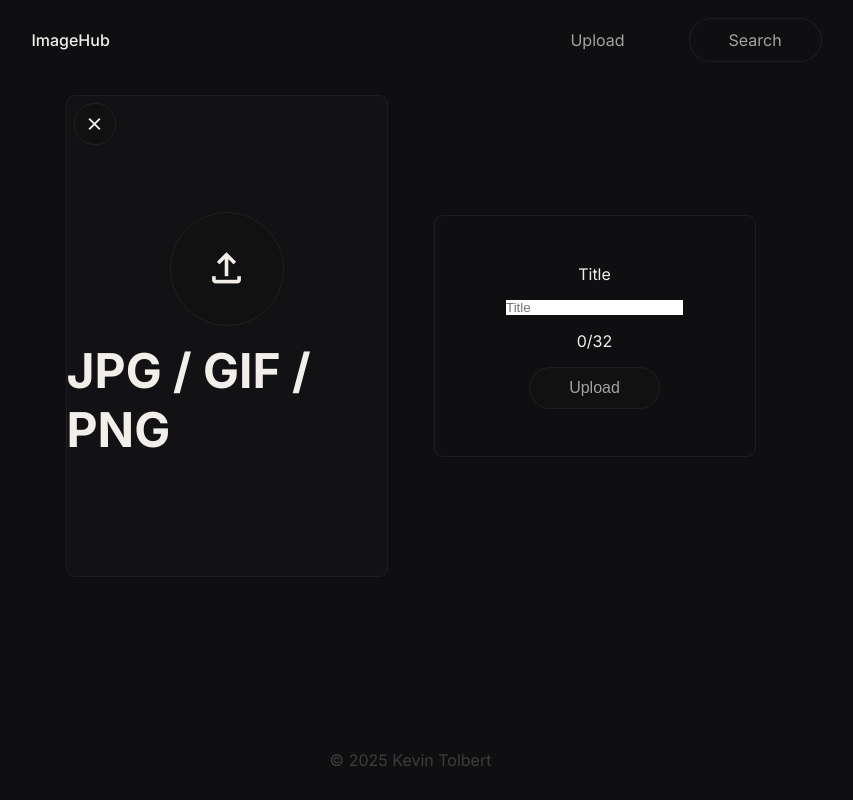
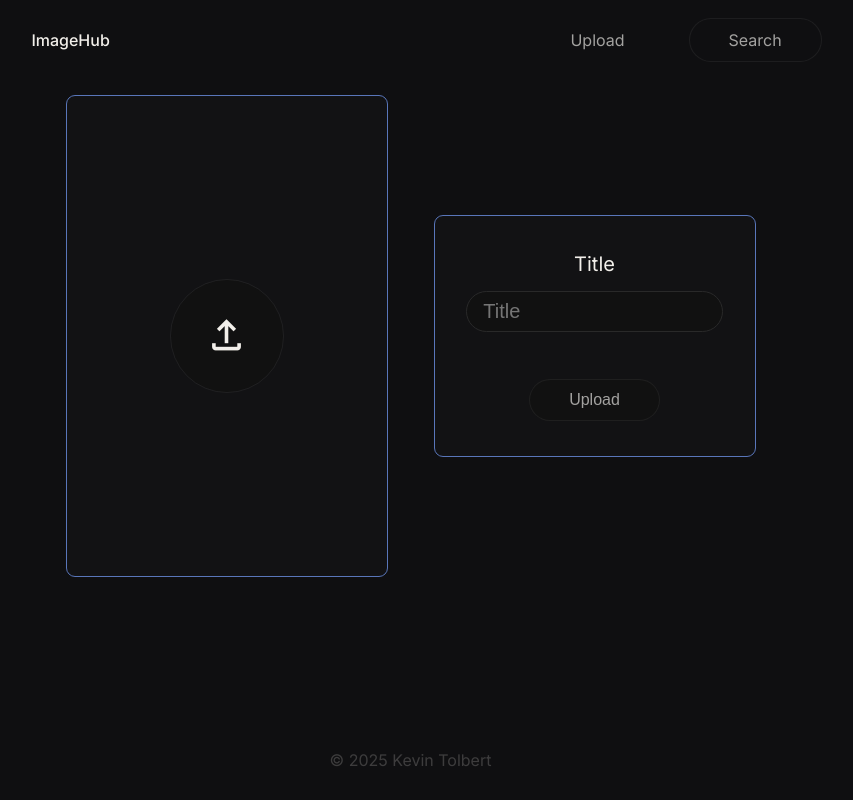
Before and after one commit to asinthelol/imagehub, a Next.js app in the folder frontend/: page /upload in a window 1280 px wide. Shown: the whole page, without its empty margins (222-1075 px from the left). Built offline with nearby package versions, Linux system fonts and the light colour scheme.

Commit message:
Image preview is visible before upload
Same as title.
- Added styles to upload-data-container.
- Validation doesn't exist anymore for I give up.

```diff
--- a/frontend/src/app/search/components/search-bar/searchbar.module.scss
+++ b/frontend/src/app/search/components/search-bar/searchbar.module.scss
@@ -12,7 +12,7 @@
 
   border-radius: 2rem;
 
-  background-color: $color-secondary-light;
+  background-color: $color-secondary;
 
   outline: solid thin color.scale($color-secondary, $lightness: 10%);
 
--- a/frontend/src/app/upload/components/upload-data/UploadData.tsx
+++ b/frontend/src/app/upload/components/upload-data/UploadData.tsx
@@ -1,3 +1,5 @@
+"use client";
+import { useState } from "react";
 import uploadImage from "../../lib/uploadImage";
 
 import styles from "./uploaddata.module.scss";
@@ -10,13 +12,21 @@ export default function UploadData({
   textRef: React.RefObject<HTMLInputElement>;
   fileRef: React.RefObject<HTMLInputElement>;
 }) {
+  const [hasText, setHasText] = useState(false);
+
+    const handleTextChange = (event: React.ChangeEvent<HTMLInputElement>) => {
+      if (event.target.value.length > 0) {
+        setHasText(true);
+      } else {
+        setHasText(false);
+      }
+    };
   return (
-    <section id={styles["upload-data-container"]}>
+    <section className={`${!hasText ? styles["required"] : ""}`} id={styles["upload-data-container"]}>
         <form id={styles["upload-form"]} onSubmit={(e) => uploadImage(e, textRef, fileRef)}>
 
           <label htmlFor="title">Title</label>
-          <input ref={textRef} id={styles["title-input"]} type="text" name="title" placeholder="Title" required />
-          <span id={styles.counter}>0/32</span>
+          <input ref={textRef} id={styles["title-input"]} type="text" name="title" placeholder="Title" onChange={handleTextChange} required />
 
           <Button text="Upload" href="" style="" type="submit" />
         </form>
--- a/frontend/src/app/upload/components/upload-data/uploaddata.module.scss
+++ b/frontend/src/app/upload/components/upload-data/uploaddata.module.scss
@@ -1,5 +1,6 @@
 @use "../../../styles/mixins.scss" as *;
 @use "../../../styles/variables.scss" as *;
+@use "sass:color";
 
 #upload-data-container {
   @include flex(center, center, column);
@@ -14,16 +15,37 @@
 
   transition: outline-color $transition-duration ease-in-out;
 
+  background-color: $foreground-color;
+
   #upload-form {
     @include flex(center, center, column);
     row-gap: 1rem;
+    width: 100%;
 
-    #counter {
-      color: $text-color;
+    label {
+      font-size: 1.25rem;
+    }
+
+    #title-input {
+      flex: 1;
+
+    font-size: 1.25rem;
+    color: $text-color;
+
+    width: 80%;
+    border-radius: 2rem;
+
+    border: none;
+    padding: 0.5rem 1rem;
+    margin-bottom: 2rem;
+    outline: solid thin color.scale($color-secondary, $lightness: 10%);
+
+    background-color: $color-secondary;
+
     }
   }
 }
 
-.required {
-  outline-color: red !important;
+.required { /* The first color in $color-primary gradient */
+  outline-color: #5976BA !important;
 }
--- a/frontend/src/app/upload/components/upload-file/UploadFile.tsx
+++ b/frontend/src/app/upload/components/upload-file/UploadFile.tsx
@@ -1,23 +1,41 @@
-import validateInput from "../../lib/validateInput";
-
+"use client";
+import { useState } from "react";
 import styles from "./uploadfile.module.scss";
 import "../../../styles/icons.scss";
 
-export default function UploadFile({fileRef}: {fileRef: React.RefObject<HTMLInputElement>}) {
+export default function UploadFile({ fileRef }: { fileRef: React.RefObject<HTMLInputElement> }) {
+  const [filePreview, setFilePreview] = useState<string | null>(null);
+
+  const handleFileChange = (event: React.ChangeEvent<HTMLInputElement>) => {
+    if (event.target.files && event.target.files.length > 0) {
+      const file = event.target.files[0];
+      setFilePreview(URL.createObjectURL(file));
+    }
+  };
+
+  const handleClearFile = () => {
+    setFilePreview(null);
+    if (fileRef.current) {
+      fileRef.current.value = "";
+    }
+  };
 
   return (
-    <section id={styles["upload-container"]}>
-        {/* These button is different from the <a> buttons before. */}
-        <button className={"material-symbols-outlined"} id={styles["upload-icon"]} onClick={() => fileRef.current.click()}>
+    <section className={filePreview ? "" : styles["required"]} id={styles["upload-container"]}>
+      {filePreview ? (
+        <>
+          <img src={filePreview} alt="Selected File" className={styles["image-file"]} />
+          <button className="material-symbols-outlined" id={styles["clear-icon"]} onClick={handleClearFile}>
+            close
+          </button>
+        </>
+      ) : (
+        <button className="material-symbols-outlined" id={styles["upload-icon"]} onClick={() => fileRef.current?.click()}>
           upload
         </button>
-        <input ref={fileRef} id={styles["file-input"]} type="file" accept=".jpg, .jpeg, .png, .gif" hidden />
+      )}
 
-        <button className={"material-symbols-outlined"} id={styles["clear-icon"]} hidden>
-          close
-        </button>
-
-          <h1>JPG / GIF / PNG</h1>
-      </section>
-  )
+      <input ref={fileRef} id={styles["file-input"]} type="file" accept=".jpg, .jpeg, .png, .gif" onChange={handleFileChange} hidden />
+    </section>
+  );
 }
--- a/frontend/src/app/upload/components/upload-file/uploadfile.module.scss
+++ b/frontend/src/app/upload/components/upload-file/uploadfile.module.scss
@@ -67,6 +67,6 @@
   }
 }
 
-.required {
-  outline-color: red !important;
+.required { /* The first color in $color-primary gradient */
+  outline-color: #5976BA !important;
 }
--- a/frontend/src/app/upload/lib/uploadImage.ts
+++ b/frontend/src/app/upload/lib/uploadImage.ts
@@ -10,7 +10,7 @@ export default async function uploadImage(
   }
 
   const imageName = textRef.current.value.trim();
-  const file = fileRef.current.files ? fileRef.current.files[0] : null;
+  const file = fileRef.current?.files?.[0];
 
   if (!imageName || !file) {
     return;
@@ -28,11 +28,7 @@ export default async function uploadImage(
     });
 
     if(response.ok) {
-      alert("Image uploaded successfully");
       console.log("Image uploaded successfully");
-    } else {
-      alert("Failed to upload image1");
-      console.error("Failed to upload image1");
     }
   } catch (error) {
     console.error("Failed to upload image2", error);
--- a/frontend/src/app/upload/lib/validateInput.ts
+++ /dev/null
@@ -1,42 +0,0 @@
-export default async function validateInput(
-  inputRef: React.RefObject<HTMLInputElement>,
-  type: "fileInput" | "textInput"
-): Promise<boolean> {
-
-  if(!inputRef.current) {
-    return Promise.resolve(false);
-  }
-
-  let data: string | File | null = null;
-
-  if(type === "fileInput") {
-    if(!inputRef.current.files || inputRef.current.files.length === 0) {
-      return Promise.resolve(false);
-    }
-
-    data = inputRef.current.files[0];
-  } else if(type === "textInput") {
-    if (!inputRef.current.value.trim()) {
-      return Promise.resolve(false);
-    }
-
-    data = inputRef.current.value;
-  }
-
-  try {
-    const response = await fetch("http://localhost:5216/api/Validation", {
-      method: "POST",
-      headers: {
-        "Content-Type": "application/json"
-      },
-      body: JSON.stringify({ type, data })
-    });
-
-    const isValid = response.ok
-
-    return Promise.resolve(isValid);
-  } catch (error) {
-    console.error("Failed to validate input", error);
-    return Promise.resolve(false);
-  }
-}
--- a/frontend/src/app/upload/page.tsx
+++ b/frontend/src/app/upload/page.tsx
@@ -5,21 +5,15 @@ import { useRef } from "react";
 import styles from "./upload.module.scss";
 import UploadFile from "./components/upload-file/UploadFile";
 import UploadData from "./components/upload-data/UploadData";
-import validateInput from "./lib/validateInput";
 
 export default function Page() {
   const fileRef = useRef<HTMLInputElement>(null as unknown as HTMLInputElement);
   const textRef = useRef<HTMLInputElement>(null as unknown as HTMLInputElement);
 
-  const handleValidation = async () => {
-    const IsFileValid = await validateInput(fileRef, "fileInput");
-    const IsTextValid = await validateInput(textRef, "textInput");
-  }
-
   return (
     <main id={styles.container}>
       <UploadFile fileRef={fileRef} />
-      <UploadData textRef={textRef} fileRef={fileRef} handleValidation={handleValidation} />
+      <UploadData textRef={textRef} fileRef={fileRef} />
 
     </main>
   )
```
Also changed, not shown: 2 other files (tests, documents, lock files or other folders).
